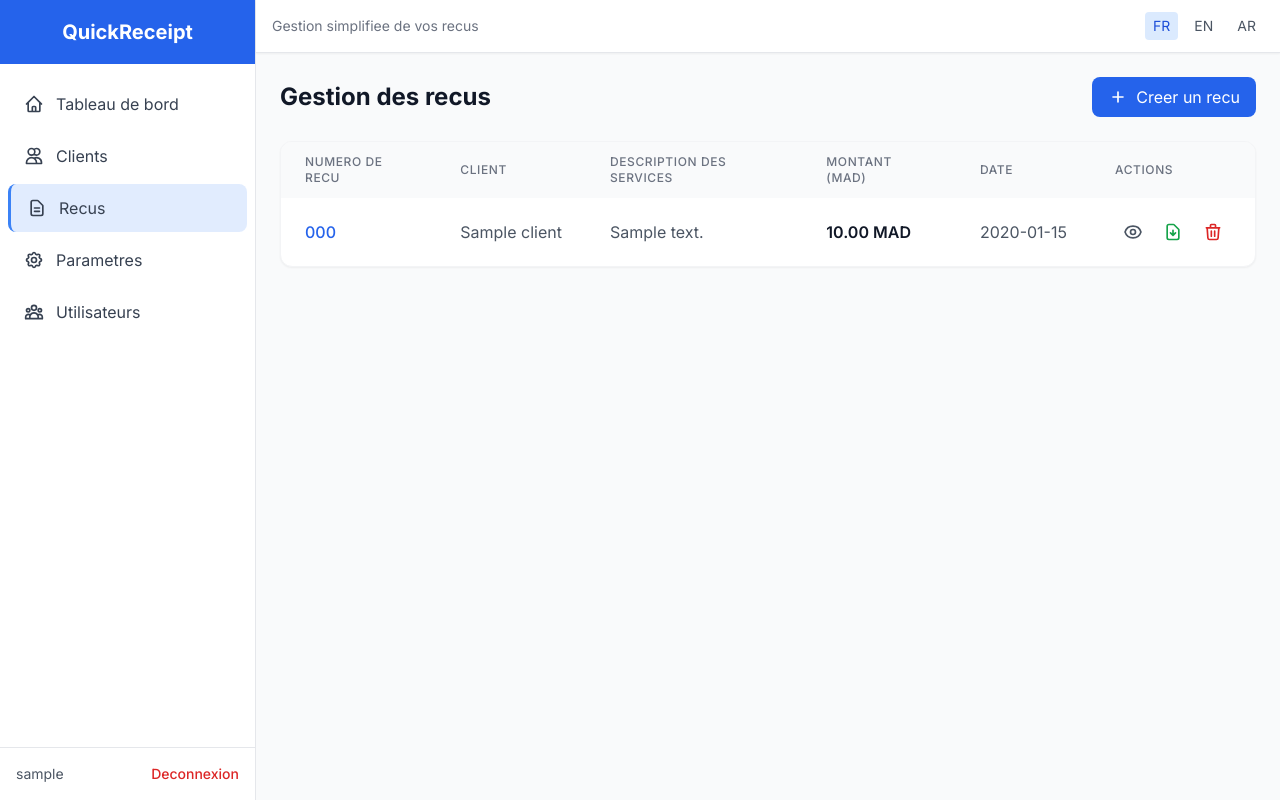
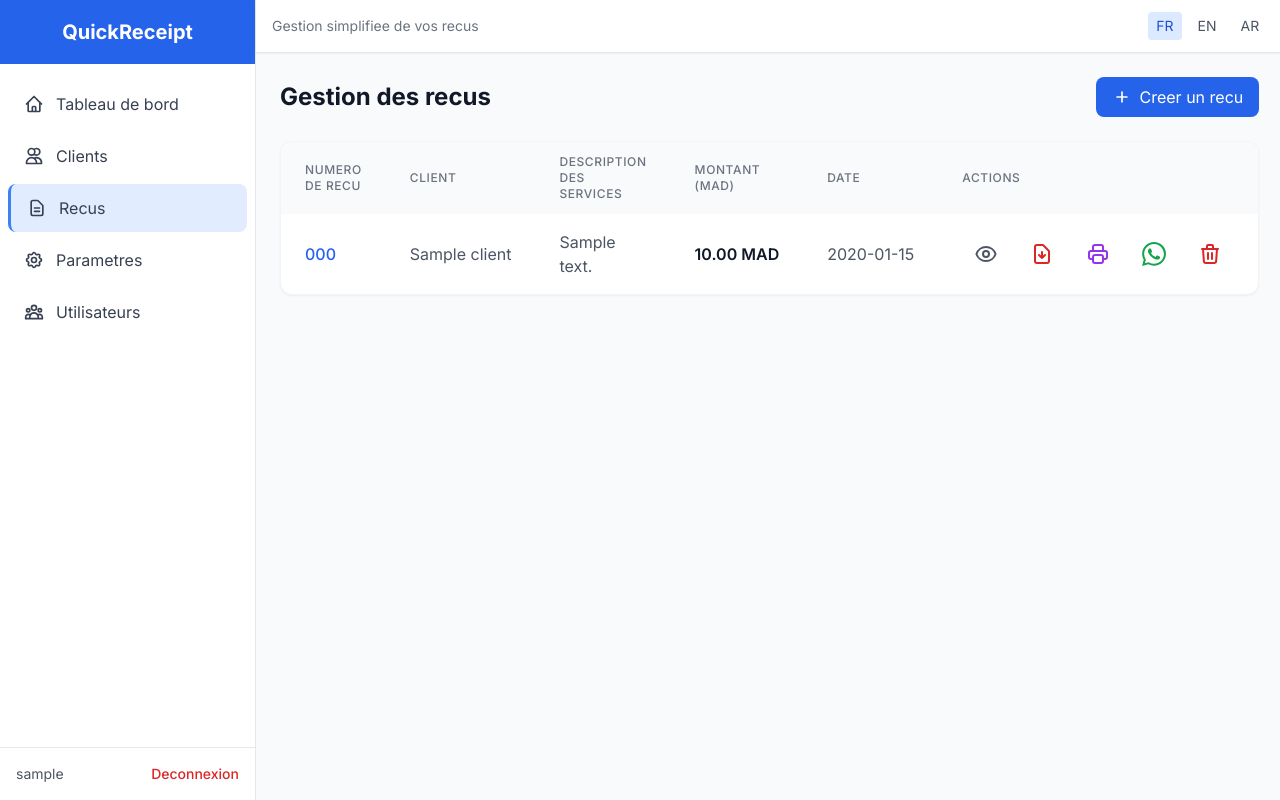
Before and after one commit to moa-digitalagency/QuickReceipt, a Flask app: page /receipts/ in a window 1280 px wide. Run offline with Flask 3, Linux system fonts and the light colour scheme; the visitor is signed in with stand-in values (Sample User, id 1); tables that the repository leaves empty hold one stand-in row (values such as "Sample post"); some libraries are stand-ins or nearby versions.

Commit message:
Improve receipt viewing and sharing options with larger buttons and new WhatsApp functionality
Update receipt view and list templates to enlarge action buttons, add a 'send via WhatsApp' option, make receipt blocks clickable, and reorganize buttons in the detailed view.

Replit-Commit-Author: Agent
Replit-Commit-Session-Id: 2642b43e-6b0a-4d83-8140-0112e25f3bc4
Replit-Commit-Checkpoint-Type: full_checkpoint
Replit-Commit-Event-Id: d9c5240c-3980-45b1-8756-0eda78a053fb
Replit-Commit-Screenshot-Url: https://storage.googleapis.com/screenshot-production-us-central1/e7aac102-329f-48e9-a67b-03b5ad98498e/2642b43e-6b0a-4d83-8140-0112e25f3bc4/zV8uOu2
Replit-Helium-Checkpoint-Created: true

```diff
--- a/templates/receipts.html
+++ b/templates/receipts.html
@@ -30,7 +30,7 @@
                     </thead>
                     <tbody class="divide-y divide-gray-100">
                         {% for receipt in receipts %}
-                        <tr class="hover:bg-gray-50">
+                        <tr class="hover:bg-gray-50 cursor-pointer" onclick="window.location='{{ url_for('receipts.view_receipt', receipt_id=receipt.id) }}'">
                             <td class="px-6 py-4 whitespace-nowrap">
                                 <span class="font-medium text-blue-600">{{ receipt.receipt_number }}</span>
                             </td>
@@ -46,22 +46,32 @@
                             <td class="px-6 py-4 whitespace-nowrap text-gray-600">
                                 {{ receipt.created_at[:10] }}
                             </td>
-                            <td class="px-6 py-4 whitespace-nowrap">
-                                <div class="flex items-center gap-1">
-                                    <a href="{{ url_for('receipts.view_receipt', receipt_id=receipt.id) }}" class="p-2 text-gray-600 hover:bg-gray-100 rounded-lg transition-colors" title="{{ t('receipts.view') }}">
-                                        <svg class="w-5 h-5" fill="none" stroke="currentColor" viewBox="0 0 24 24">
+                            <td class="px-6 py-4 whitespace-nowrap" onclick="event.stopPropagation()">
+                                <div class="flex items-center gap-2">
+                                    <a href="{{ url_for('receipts.view_receipt', receipt_id=receipt.id) }}" class="p-3 text-gray-600 hover:bg-gray-100 rounded-xl transition-colors" title="{{ t('receipts.view') }}">
+                                        <svg class="w-6 h-6" fill="none" stroke="currentColor" viewBox="0 0 24 24">
                                             <path stroke-linecap="round" stroke-linejoin="round" stroke-width="2" d="M15 12a3 3 0 11-6 0 3 3 0 016 0z"></path>
                                             <path stroke-linecap="round" stroke-linejoin="round" stroke-width="2" d="M2.458 12C3.732 7.943 7.523 5 12 5c4.478 0 8.268 2.943 9.542 7-1.274 4.057-5.064 7-9.542 7-4.477 0-8.268-2.943-9.542-7z"></path>
                                         </svg>
                                     </a>
-                                    <a href="{{ url_for('receipts.download_pdf', receipt_id=receipt.id) }}" class="p-2 text-green-600 hover:bg-green-50 rounded-lg transition-colors" title="{{ t('receipts.download_pdf') }}">
-                                        <svg class="w-5 h-5" fill="none" stroke="currentColor" viewBox="0 0 24 24">
+                                    <a href="{{ url_for('receipts.download_pdf', receipt_id=receipt.id) }}" class="p-3 text-red-600 hover:bg-red-50 rounded-xl transition-colors" title="{{ t('receipts.download_pdf') }}">
+                                        <svg class="w-6 h-6" fill="none" stroke="currentColor" viewBox="0 0 24 24">
                                             <path stroke-linecap="round" stroke-linejoin="round" stroke-width="2" d="M12 10v6m0 0l-3-3m3 3l3-3m2 8H7a2 2 0 01-2-2V5a2 2 0 012-2h5.586a1 1 0 01.707.293l5.414 5.414a1 1 0 01.293.707V19a2 2 0 01-2 2z"></path>
                                         </svg>
                                     </a>
+                                    <a href="{{ url_for('receipts.download_thermal', receipt_id=receipt.id) }}" class="p-3 text-purple-600 hover:bg-purple-50 rounded-xl transition-colors" title="{{ t('receipts.download_thermal') }}">
+                                        <svg class="w-6 h-6" fill="none" stroke="currentColor" viewBox="0 0 24 24">
+                                            <path stroke-linecap="round" stroke-linejoin="round" stroke-width="2" d="M17 17h2a2 2 0 002-2v-4a2 2 0 00-2-2H5a2 2 0 00-2 2v4a2 2 0 002 2h2m2 4h6a2 2 0 002-2v-4a2 2 0 00-2-2H9a2 2 0 00-2 2v4a2 2 0 002 2zm8-12V5a2 2 0 00-2-2H9a2 2 0 00-2 2v4h10z"></path>
+                                        </svg>
+                                    </a>
+                                    <button onclick="shareViaWhatsApp('{{ receipt.id }}')" class="p-3 text-green-600 hover:bg-green-50 rounded-xl transition-colors" title="{{ t('receipts.share_whatsapp') }}">
+                                        <svg class="w-6 h-6" fill="currentColor" viewBox="0 0 24 24">
+                                            <path d="M17.472 14.382c-.297-.149-1.758-.867-2.03-.967-.273-.099-.471-.148-.67.15-.197.297-.767.966-.94 1.164-.173.199-.347.223-.644.075-.297-.15-1.255-.463-2.39-1.475-.883-.788-1.48-1.761-1.653-2.059-.173-.297-.018-.458.13-.606.134-.133.298-.347.446-.52.149-.174.198-.298.298-.497.099-.198.05-.371-.025-.52-.075-.149-.669-1.612-.916-2.207-.242-.579-.487-.5-.669-.51-.173-.008-.371-.01-.57-.01-.198 0-.52.074-.792.372-.272.297-1.04 1.016-1.04 2.479 0 1.462 1.065 2.875 1.213 3.074.149.198 2.096 3.2 5.077 4.487.709.306 1.262.489 1.694.625.712.227 1.36.195 1.871.118.571-.085 1.758-.719 2.006-1.413.248-.694.248-1.289.173-1.413-.074-.124-.272-.198-.57-.347m-5.421 7.403h-.004a9.87 9.87 0 01-5.031-1.378l-.361-.214-3.741.982.998-3.648-.235-.374a9.86 9.86 0 01-1.51-5.26c.001-5.45 4.436-9.884 9.888-9.884 2.64 0 5.122 1.03 6.988 2.898a9.825 9.825 0 012.893 6.994c-.003 5.45-4.437 9.884-9.885 9.884m8.413-18.297A11.815 11.815 0 0012.05 0C5.495 0 .16 5.335.157 11.892c0 2.096.547 4.142 1.588 5.945L.057 24l6.305-1.654a11.882 11.882 0 005.683 1.448h.005c6.554 0 11.89-5.335 11.893-11.893a11.821 11.821 0 00-3.48-8.413z"/>
+                                        </svg>
+                                    </button>
                                     <form action="{{ url_for('receipts.delete_receipt', receipt_id=receipt.id) }}" method="POST" class="inline" onsubmit="return confirm('{{ t('receipts.delete_confirm') }}')">
-                                        <button type="submit" class="p-2 text-red-600 hover:bg-red-50 rounded-lg transition-colors" title="{{ t('common.delete') }}">
-                                            <svg class="w-5 h-5" fill="none" stroke="currentColor" viewBox="0 0 24 24">
+                                        <button type="submit" class="p-3 text-red-600 hover:bg-red-50 rounded-xl transition-colors" title="{{ t('common.delete') }}">
+                                            <svg class="w-6 h-6" fill="none" stroke="currentColor" viewBox="0 0 24 24">
                                                 <path stroke-linecap="round" stroke-linejoin="round" stroke-width="2" d="M19 7l-.867 12.142A2 2 0 0116.138 21H7.862a2 2 0 01-1.995-1.858L5 7m5 4v6m4-6v6m1-10V4a1 1 0 00-1-1h-4a1 1 0 00-1 1v3M4 7h16"></path>
                                             </svg>
                                         </button>
@@ -76,57 +86,58 @@
 
             <div class="lg:hidden divide-y divide-gray-100">
                 {% for receipt in receipts %}
-                <div class="p-4">
+                <a href="{{ url_for('receipts.view_receipt', receipt_id=receipt.id) }}" class="block p-4 hover:bg-gray-50 transition-colors">
                     <div class="flex items-start justify-between mb-3">
                         <div>
-                            <span class="inline-block px-2 py-1 bg-blue-100 text-blue-700 text-sm font-medium rounded-lg">
+                            <span class="inline-block px-3 py-1.5 bg-blue-100 text-blue-700 text-sm font-semibold rounded-lg">
                                 {{ receipt.receipt_number }}
                             </span>
-                            <p class="text-xs text-gray-500 mt-1">{{ receipt.created_at[:10] }}</p>
+                            <p class="text-sm text-gray-500 mt-2">{{ receipt.created_at[:10] }}</p>
                         </div>
-                        <span class="text-lg font-bold text-gray-900">{{ receipt.amount }} MAD</span>
+                        <span class="text-xl font-bold text-gray-900">{{ receipt.amount }} MAD</span>
                     </div>
 
-                    <div class="mb-3">
+                    <div class="mb-4">
                         {% if receipt.client %}
-                        <p class="text-sm text-gray-600 flex items-center">
-                            <svg class="w-4 h-4 {{ 'ml-1' if is_rtl else 'mr-1' }} text-gray-400" fill="none" stroke="currentColor" viewBox="0 0 24 24">
+                        <p class="text-gray-700 flex items-center font-medium">
+                            <svg class="w-5 h-5 {{ 'ml-1' if is_rtl else 'mr-1' }} text-gray-400" fill="none" stroke="currentColor" viewBox="0 0 24 24">
                                 <path stroke-linecap="round" stroke-linejoin="round" stroke-width="2" d="M16 7a4 4 0 11-8 0 4 4 0 018 0zM12 14a7 7 0 00-7 7h14a7 7 0 00-7-7z"></path>
                             </svg>
                             {{ receipt.client.name }}
                         </p>
                         {% endif %}
                         {% if receipt.description %}
-                        <p class="text-sm text-gray-500 mt-1">{{ receipt.description[:60] }}{% if receipt.description|length > 60 %}...{% endif %}</p>
+                        <p class="text-gray-500 mt-1">{{ receipt.description[:80] }}{% if receipt.description|length > 80 %}...{% endif %}</p>
                         {% endif %}
                     </div>
 
-                    <div class="flex items-center justify-end gap-1 pt-2 border-t border-gray-100">
-                        <a href="{{ url_for('receipts.view_receipt', receipt_id=receipt.id) }}" class="p-2 text-gray-600 hover:bg-gray-100 rounded-lg transition-colors">
-                            <svg class="w-5 h-5" fill="none" stroke="currentColor" viewBox="0 0 24 24">
-                                <path stroke-linecap="round" stroke-linejoin="round" stroke-width="2" d="M15 12a3 3 0 11-6 0 3 3 0 016 0z"></path>
-                                <path stroke-linecap="round" stroke-linejoin="round" stroke-width="2" d="M2.458 12C3.732 7.943 7.523 5 12 5c4.478 0 8.268 2.943 9.542 7-1.274 4.057-5.064 7-9.542 7-4.477 0-8.268-2.943-9.542-7z"></path>
-                            </svg>
-                        </a>
-                        <a href="{{ url_for('receipts.download_pdf', receipt_id=receipt.id) }}" class="p-2 text-green-600 hover:bg-green-50 rounded-lg transition-colors">
-                            <svg class="w-5 h-5" fill="none" stroke="currentColor" viewBox="0 0 24 24">
+                    <div class="flex items-center justify-between pt-3 border-t border-gray-100" onclick="event.preventDefault(); event.stopPropagation();">
+                        <div class="flex items-center gap-2">
+                            <a href="{{ url_for('receipts.download_pdf', receipt_id=receipt.id) }}" class="p-3 text-red-600 bg-red-50 hover:bg-red-100 rounded-xl transition-colors">
+                                <svg class="w-6 h-6" fill="none" stroke="currentColor" viewBox="0 0 24 24">
                                     <path stroke-linecap="round" stroke-linejoin="round" stroke-width="2" d="M12 10v6m0 0l-3-3m3 3l3-3m2 8H7a2 2 0 01-2-2V5a2 2 0 012-2h5.586a1 1 0 01.707.293l5.414 5.414a1 1 0 01.293.707V19a2 2 0 01-2 2z"></path>
                                 </svg>
                             </a>
-                        <a href="{{ url_for('receipts.download_thermal', receipt_id=receipt.id) }}" class="p-2 text-purple-600 hover:bg-purple-50 rounded-lg transition-colors">
-                            <svg class="w-5 h-5" fill="none" stroke="currentColor" viewBox="0 0 24 24">
+                            <a href="{{ url_for('receipts.download_thermal', receipt_id=receipt.id) }}" class="p-3 text-purple-600 bg-purple-50 hover:bg-purple-100 rounded-xl transition-colors">
+                                <svg class="w-6 h-6" fill="none" stroke="currentColor" viewBox="0 0 24 24">
                                     <path stroke-linecap="round" stroke-linejoin="round" stroke-width="2" d="M17 17h2a2 2 0 002-2v-4a2 2 0 00-2-2H5a2 2 0 00-2 2v4a2 2 0 002 2h2m2 4h6a2 2 0 002-2v-4a2 2 0 00-2-2H9a2 2 0 00-2 2v4a2 2 0 002 2zm8-12V5a2 2 0 00-2-2H9a2 2 0 00-2 2v4h10z"></path>
                                 </svg>
                             </a>
+                            <button onclick="shareViaWhatsApp('{{ receipt.id }}')" class="p-3 text-green-600 bg-green-50 hover:bg-green-100 rounded-xl transition-colors">
+                                <svg class="w-6 h-6" fill="currentColor" viewBox="0 0 24 24">
+                                    <path d="M17.472 14.382c-.297-.149-1.758-.867-2.03-.967-.273-.099-.471-.148-.67.15-.197.297-.767.966-.94 1.164-.173.199-.347.223-.644.075-.297-.15-1.255-.463-2.39-1.475-.883-.788-1.48-1.761-1.653-2.059-.173-.297-.018-.458.13-.606.134-.133.298-.347.446-.52.149-.174.198-.298.298-.497.099-.198.05-.371-.025-.52-.075-.149-.669-1.612-.916-2.207-.242-.579-.487-.5-.669-.51-.173-.008-.371-.01-.57-.01-.198 0-.52.074-.792.372-.272.297-1.04 1.016-1.04 2.479 0 1.462 1.065 2.875 1.213 3.074.149.198 2.096 3.2 5.077 4.487.709.306 1.262.489 1.694.625.712.227 1.36.195 1.871.118.571-.085 1.758-.719 2.006-1.413.248-.694.248-1.289.173-1.413-.074-.124-.272-.198-.57-.347m-5.421 7.403h-.004a9.87 9.87 0 01-5.031-1.378l-.361-.214-3.741.982.998-3.648-.235-.374a9.86 9.86 0 01-1.51-5.26c.001-5.45 4.436-9.884 9.888-9.884 2.64 0 5.122 1.03 6.988 2.898a9.825 9.825 0 012.893 6.994c-.003 5.45-4.437 9.884-9.885 9.884m8.413-18.297A11.815 11.815 0 0012.05 0C5.495 0 .16 5.335.157 11.892c0 2.096.547 4.142 1.588 5.945L.057 24l6.305-1.654a11.882 11.882 0 005.683 1.448h.005c6.554 0 11.89-5.335 11.893-11.893a11.821 11.821 0 00-3.48-8.413z"/>
+                                </svg>
+                            </button>
+                        </div>
                         <form action="{{ url_for('receipts.delete_receipt', receipt_id=receipt.id) }}" method="POST" class="inline" onsubmit="return confirm('{{ t('receipts.delete_confirm') }}')">
-                            <button type="submit" class="p-2 text-red-600 hover:bg-red-50 rounded-lg transition-colors">
-                                <svg class="w-5 h-5" fill="none" stroke="currentColor" viewBox="0 0 24 24">
+                            <button type="submit" class="p-3 text-red-600 bg-red-50 hover:bg-red-100 rounded-xl transition-colors">
+                                <svg class="w-6 h-6" fill="none" stroke="currentColor" viewBox="0 0 24 24">
                                     <path stroke-linecap="round" stroke-linejoin="round" stroke-width="2" d="M19 7l-.867 12.142A2 2 0 0116.138 21H7.862a2 2 0 01-1.995-1.858L5 7m5 4v6m4-6v6m1-10V4a1 1 0 00-1-1h-4a1 1 0 00-1 1v3M4 7h16"></path>
                                 </svg>
                             </button>
                         </form>
                     </div>
-                </div>
+                </a>
                 {% endfor %}
             </div>
         {% else %}
@@ -143,3 +154,27 @@
     </div>
 </div>
 {% endblock %}
+
+{% block scripts %}
+<script>
+async function shareViaWhatsApp(receiptId) {
+    try {
+        const response = await fetch(`/api/share/${receiptId}`);
+        const data = await response.json();
+
+        const message = encodeURIComponent(data.message);
+        let whatsappUrl = `https://wa.me/`;
+
+        if (data.whatsapp_number) {
+            const cleanNumber = data.whatsapp_number.replace(/[^0-9]/g, '');
+            whatsappUrl += cleanNumber;
+        }
+
+        whatsappUrl += `?text=${message}`;
+        window.open(whatsappUrl, '_blank');
+    } catch (error) {
+        console.error('Error sharing via WhatsApp:', error);
+    }
+}
+</script>
+{% endblock %}
```
Also changed, not shown: templates/receipt_view.html (+13 -7 lines). Lines whose indentation alone changed are shown as unchanged.
